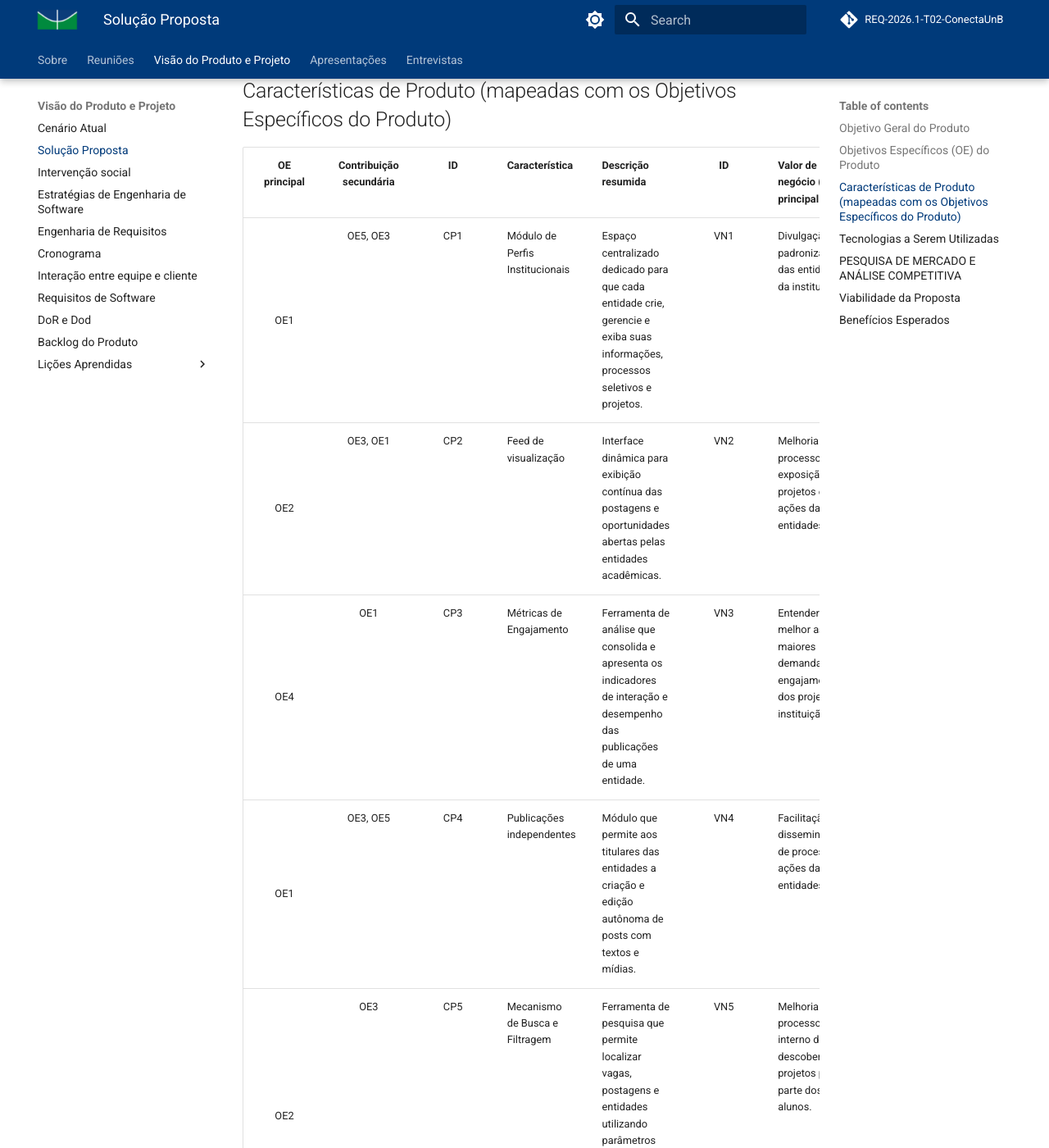
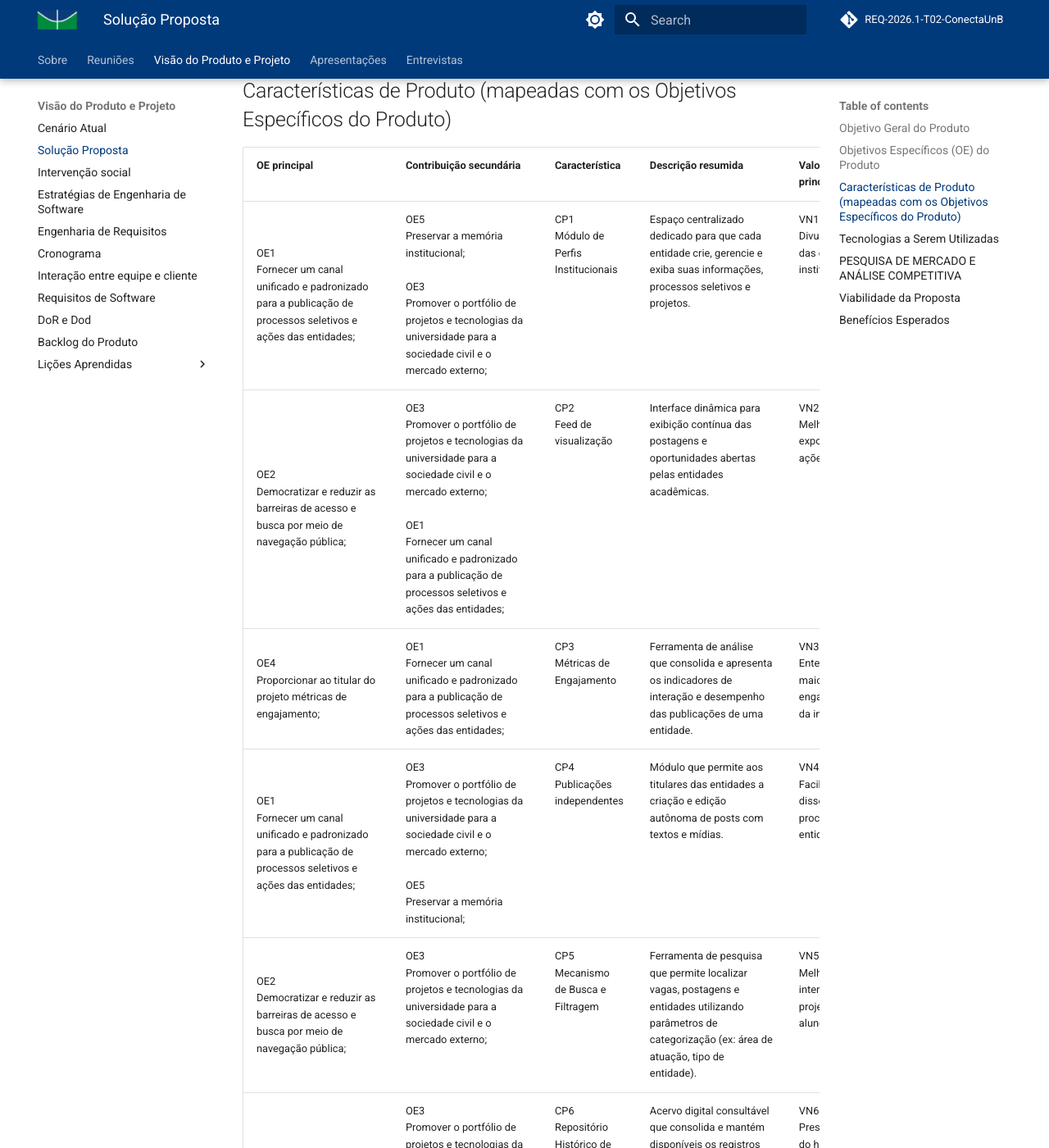
Before and after one commit to mdsreq-fga-unb/REQ-2026.1-T02-ConectaUnB, an MkDocs documentation site: the page built from docs/visaoDeProdutoProjeto/solucaoProposta.md, in a window 1280 px wide and 1400 px high, scrolled down 707 px. Shown: the whole window at 82% size. Built offline with MkDocs 1.6.1 and Material for MkDocs 9.7.7, drawn with Linux system fonts in a browser that asks for light colours; comment, search, counter and statistics services are not loaded; some of the changed text lies outside the part shown.

Commit message:
docs: melhora visualização do OE CP e VN

```diff
--- a/docs/visaoDeProdutoProjeto/solucaoProposta.md
+++ b/docs/visaoDeProdutoProjeto/solucaoProposta.md
@@ -14,17 +14,17 @@ O objetivo geral do produto é facilitar o engajamento acadêmico através da ce
 
 ## Características de Produto (mapeadas com os Objetivos Específicos do Produto)
 
-| OE principal | Contribuição secundária | ID | Característica | Descrição resumida | ID | Valor de negócio (VN) principal |
-| :---: | :---: | :---: | :--- | :--- | :---: | :--- |
-| OE1 | OE5, OE3 | CP1 | Módulo de Perfis Institucionais | Espaço centralizado dedicado para que cada entidade crie, gerencie e exiba suas informações, processos seletivos e projetos. | VN1 | Divulgação padronizada das entidades da instituição. |
-| OE2 | OE3, OE1 | CP2 | Feed de visualização | Interface dinâmica para exibição contínua das postagens e oportunidades abertas pelas entidades acadêmicas.  | VN2 | Melhoria no processo de exposição de projetos e ações das entidades. |
-| OE4 | OE1 | CP3 | Métricas de Engajamento | Ferramenta de análise que consolida e apresenta os indicadores de interação e desempenho das publicações de uma entidade. | VN3 | Entender melhor as maiores demandas e o engajamento dos projetos da instituição. |
-| OE1 | OE3, OE5 | CP4 | Publicações independentes |  Módulo que permite aos titulares das entidades a criação e edição autônoma de posts com textos e mídias. | VN4 | Facilitação na disseminação de processos e ações das entidades. |
-| OE2 | OE3 | CP5 | Mecanismo de Busca e Filtragem | Ferramenta de pesquisa que permite localizar vagas, postagens e entidades utilizando parâmetros de categorização (ex: área de atuação, tipo de entidade). | VN5 | Melhoria do processo interno de descoberta de projetos por parte dos alunos. |
-| OE5 | OE3, OE2 | CP6 | Repositório Histórico de Iniciativas | Acervo digital consultável que consolida e mantém disponíveis os registros de projetos, processos e entidades passadas. | VN6 | Preservação e exposição do histórico do ecossistema da universidade. |
-| OE3 | OE2 | CP7 | Portal de Acesso Público | Modo de visualização aberta que disponibiliza o portfólio da plataforma para visitantes externos sem a exigência de autenticação prévia de maneira eficiente e de rápido acesso. | VN7 | Ampliação da visibilidade institucional para a sociedade, mantendo a democratização do acesso interno. |
-| OE2 | OE4 | CP8 | Notificação para os usuários | Facilitar o recebimento da informação por parte do usuário que pode ser notificado quando algum projeto de seu interesse tiver atualizações ou abertura de processos seletivos | VN5 | Melhoria do processo interno de descoberta de projetos por parte dos alunos. |
-| OE2 | OE1 | CP9 | Privacidade e conformidade com LGPD | Incorporar mecanismos e decisões relacionadas a privacidade e a segurança baseando-se na LGPD | VN8 | Redução de riscos relacionados à segurança |
+| <div style="width: 150px;">OE principal</div> | <div style="width: 150px;">Contribuição secundária</div>  | Característica | <div style="width: 150px;">Descrição resumida</div> | <div style="width: 150px;">Valor de negócio (VN) principal</div> |
+| :--- | :--- |  :--- | :--- | :--- |
+| OE1 <br> Fornecer um canal unificado e padronizado para a publicação de processos seletivos e ações das entidades; | OE5 <br> Preservar a memória institucional; <br> <br> OE3 <br> Promover o portfólio de projetos e tecnologias da universidade para a sociedade civil e o mercado externo;  | CP1 <br> Módulo de Perfis Institucionais | Espaço centralizado dedicado para que cada entidade crie, gerencie e exiba suas informações, processos seletivos e projetos. | VN1 <br> Divulgação padronizada das entidades da instituição. |
+| OE2 <br> Democratizar e reduzir as barreiras de acesso e busca por meio de navegação pública; | OE3 <br> Promover o portfólio de projetos e tecnologias da universidade para a sociedade civil e o mercado externo; <br> <br> OE1 <br> Fornecer um canal unificado e padronizado para a publicação de processos seletivos e ações das entidades; | CP2 <br> Feed de visualização | Interface dinâmica para exibição contínua das postagens e oportunidades abertas pelas entidades acadêmicas.  | VN2 <br> Melhoria no processo de exposição de projetos e ações das entidades. |
+| OE4 <br> Proporcionar ao titular do projeto métricas de engajamento; | OE1 <br> Fornecer um canal unificado e padronizado para a publicação de processos seletivos e ações das entidades; | CP3 <br> Métricas de Engajamento | Ferramenta de análise que consolida e apresenta os indicadores de interação e desempenho das publicações de uma entidade. | VN3 <br> Entender melhor as maiores demandas e o engajamento dos projetos da instituição. |
+| OE1 <br> Fornecer um canal unificado e padronizado para a publicação de processos seletivos e ações das entidades; | OE3 <br> Promover o portfólio de projetos e tecnologias da universidade para a sociedade civil e o mercado externo; <br> <br> OE5 <br> Preservar a memória institucional; | CP4 <br> Publicações independentes |  Módulo que permite aos titulares das entidades a criação e edição autônoma de posts com textos e mídias. | VN4 <br> Facilitação na disseminação de processos e ações das entidades. |
+| OE2 <br> Democratizar e reduzir as barreiras de acesso e busca por meio de navegação pública; | OE3 <br> Promover o portfólio de projetos e tecnologias da universidade para a sociedade civil e o mercado externo; | CP5 <br> Mecanismo de Busca e Filtragem | Ferramenta de pesquisa que permite localizar vagas, postagens e entidades utilizando parâmetros de categorização (ex: área de atuação, tipo de entidade). | VN5 <br> Melhoria do processo interno de descoberta de projetos por parte dos alunos. |
+| OE5 <br> Preservar a memória institucional; | OE3 <br> Promover o portfólio de projetos e tecnologias da universidade para a sociedade civil e o mercado externo; <br> <br> OE2 <br> Democratizar e reduzir as barreiras de acesso e busca por meio de navegação pública; | CP6 <br> Repositório Histórico de Iniciativas | Acervo digital consultável que consolida e mantém disponíveis os registros de projetos, processos e entidades passadas. | VN6 <br> Preservação e exposição do histórico do ecossistema da universidade. |
+| OE3 <br> Promover o portfólio de projetos e tecnologias da universidade para a sociedade civil e o mercado externo; | OE2 <br> Democratizar e reduzir as barreiras de acesso e busca por meio de navegação pública; | CP7 <br> Portal de Acesso Público | Modo de visualização aberta que disponibiliza o portfólio da plataforma para visitantes externos sem a exigência de autenticação prévia de maneira eficiente e de rápido acesso. | VN7 <br> Ampliação da visibilidade institucional para a sociedade, mantendo a democratização do acesso interno. |
+| OE2 <br> Democratizar e reduzir as barreiras de acesso e busca por meio de navegação pública; | OE4 <br> Proporcionar ao titular do projeto métricas de engajamento; | CP8 <br> Notificação para os usuários | Facilitar o recebimento da informação por parte do usuário que pode ser notificado quando algum projeto de seu interesse tiver atualizações ou abertura de processos seletivos | VN5 <br> Melhoria do processo interno de descoberta de projetos por parte dos alunos. |
+| OE2 <br> Democratizar e reduzir as barreiras de acesso e busca por meio de navegação pública; | OE1 <br> Fornecer um canal unificado e padronizado para a publicação de processos seletivos e ações das entidades; | CP9 <br> Privacidade e conformidade com LGPD | Incorporar mecanismos e decisões relacionadas a privacidade e a segurança baseando-se na LGPD | VN8 <br> Redução de riscos relacionados à segurança |
 
 ## Tecnologias a Serem Utilizadas
 
```
Also changed, not shown: 1 other file.
